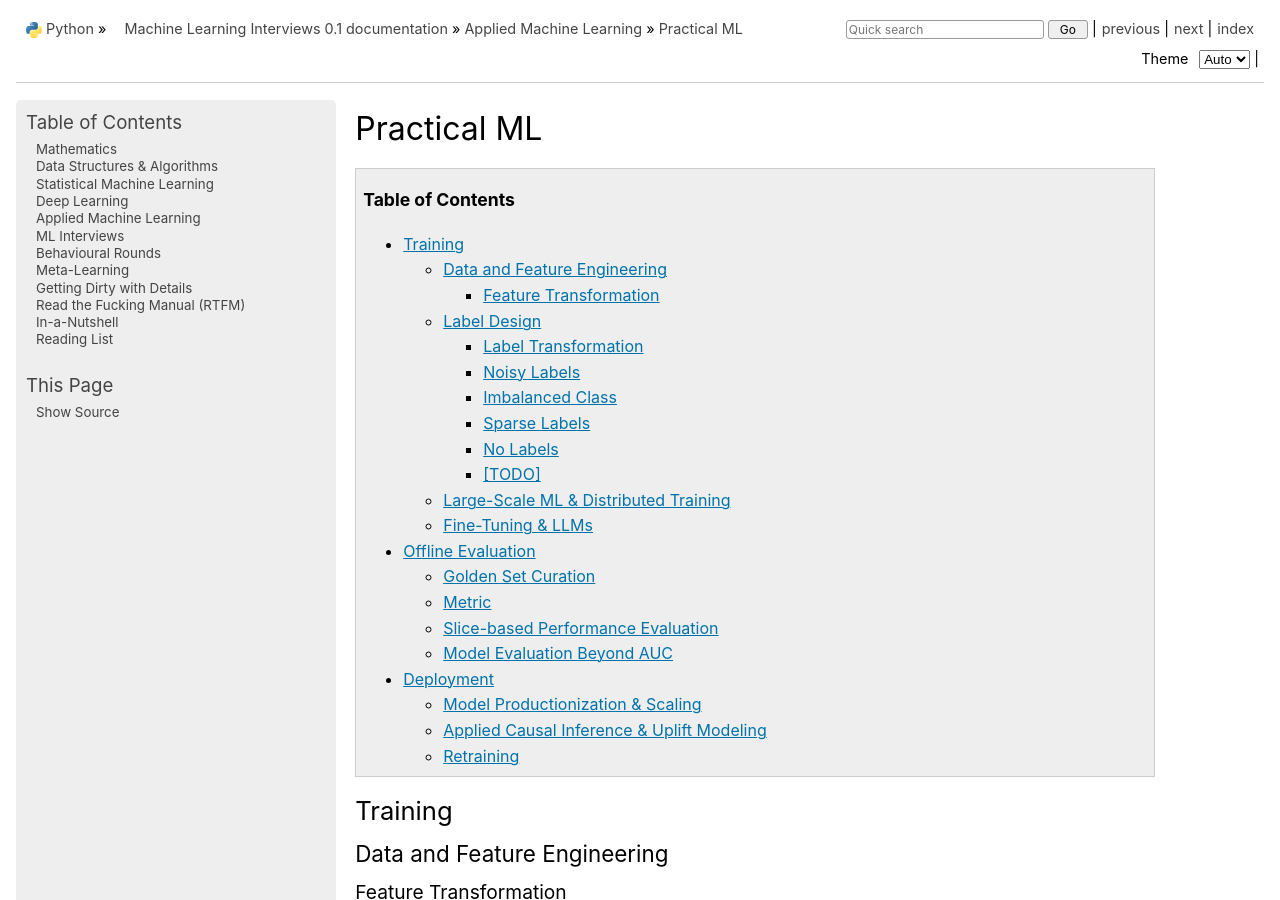
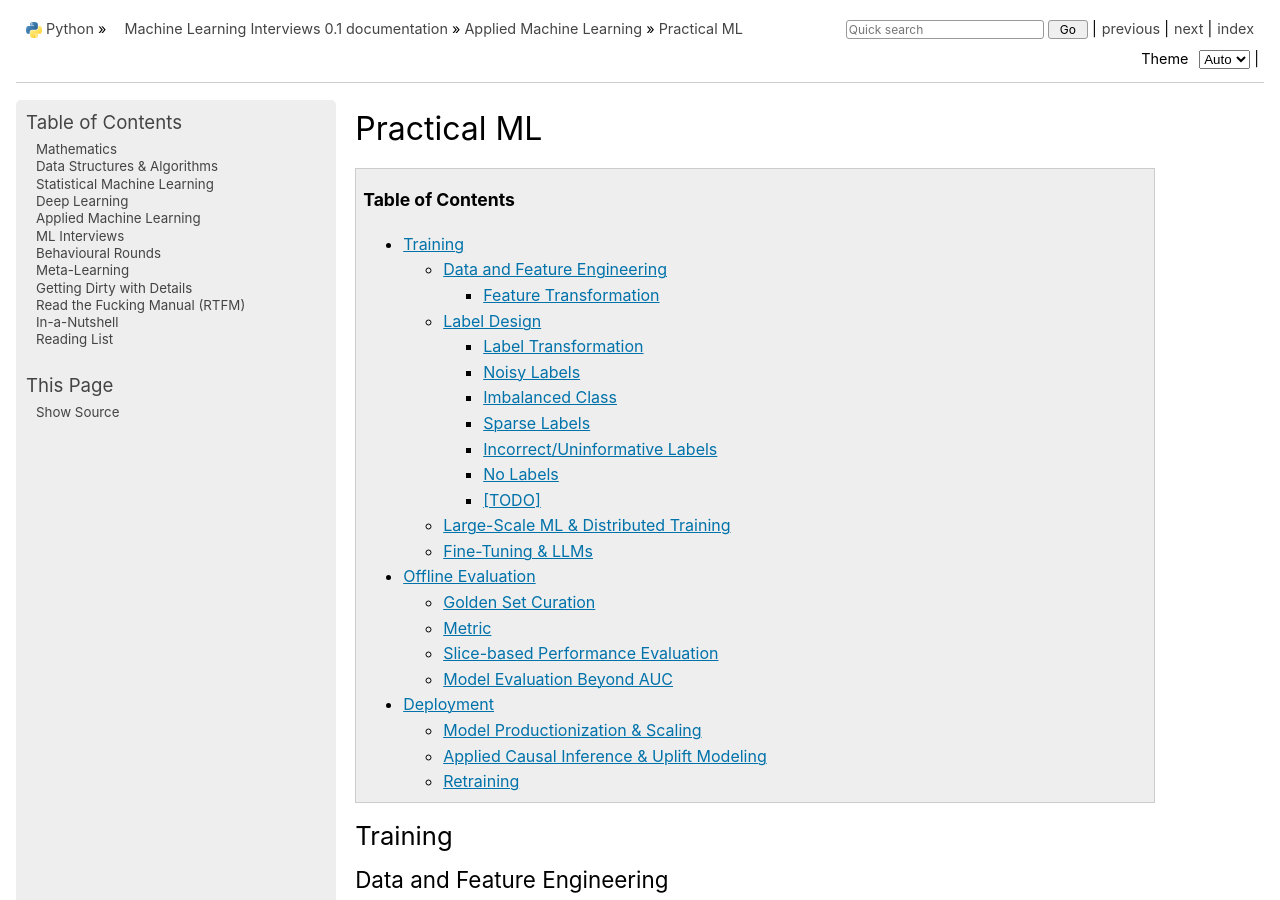
Before and after one commit to uselesstechjunks/leetcode, a Sphinx documentation site: the page built from docs/source/applied/practical/index.rst, in a window 1280 px wide and 900 px high. Built offline with Sphinx 7.4.7, drawn with Linux system fonts in a browser that asks for light colours; pages that are not in the unit, such as notebooks, are missing from menus; some of the changed text lies outside the part shown.

Commit message:
Update index.rst

```diff
--- a/docs/source/applied/practical/index.rst
+++ b/docs/source/applied/practical/index.rst
@@ -171,6 +171,8 @@ How to detect informative unlabelled data points?
 	#. Variety/Diversity : select samples that are as diverse as possible to best cover the entire input space.
 	#. Model Improvement : select the samples that will improve the performance of the model (lower loss function).
 
+Incorrect/Uninformative Labels
+-----------------------------------------------------------------------
 Weak Supervision
 ^^^^^^^^^^^^^^^^^^^^^^^^^^^^^^^^^^^^^^^^^^^^^^^^^^^^^^^^^^^^^^^^^^^^^^^
 * [medium.com] `Weak Supervision — Learn From Less Information <https://npogeant.medium.com/weak-supervision-learn-from-less-information-dcc8fe54e2a5>`_
```
